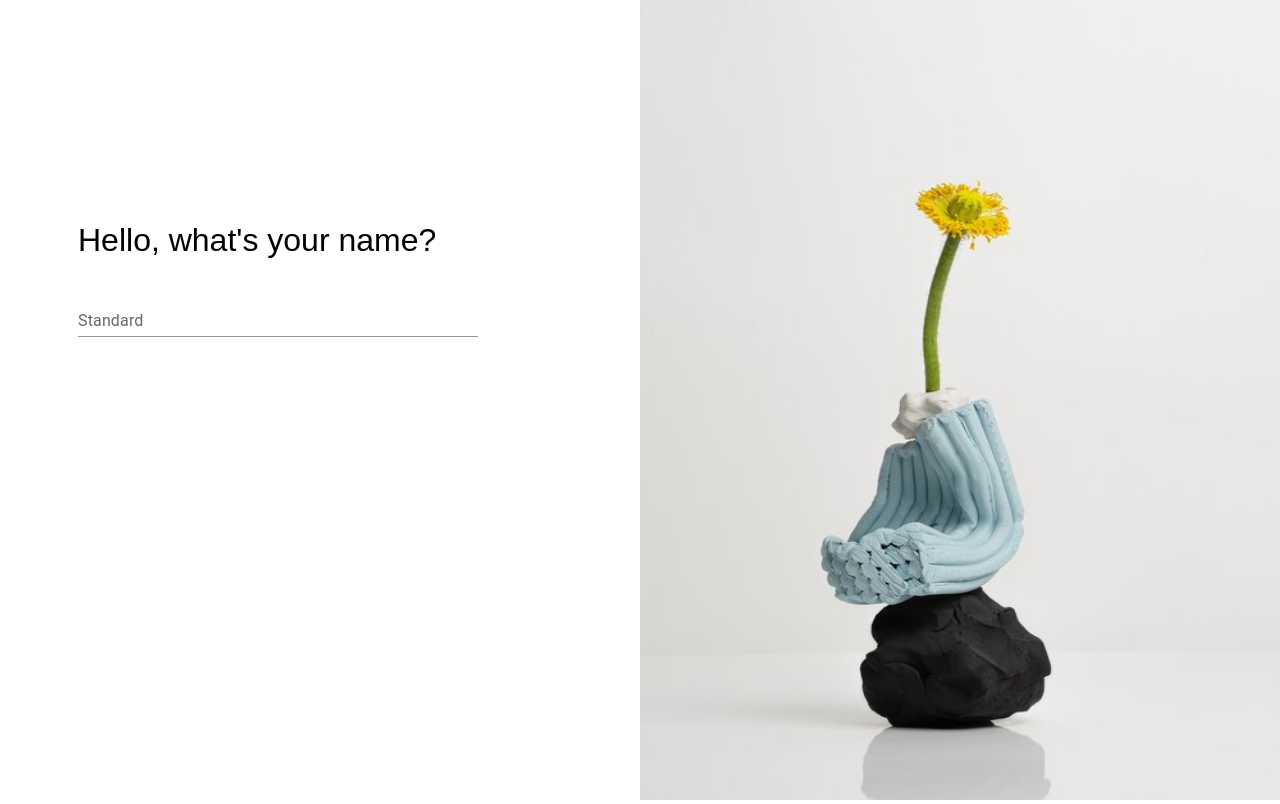
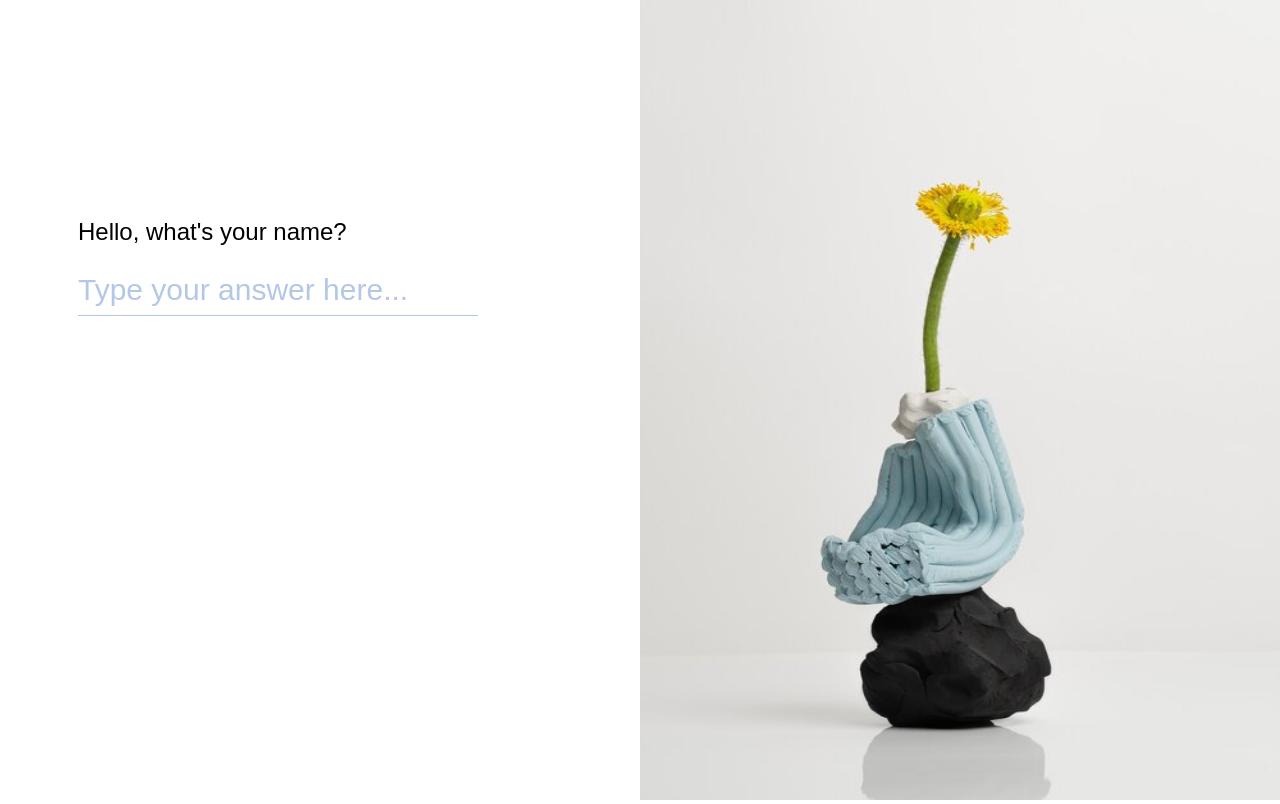
Before and after one commit to RamailoTech/Typeform-demo, a React (Create React App) app: page / in a window 1280 px wide. Built offline with nearby package versions, Linux system fonts and the light colour scheme.

Commit message:
text input

```diff
--- a/package.json
+++ b/package.json
@@ -5,6 +5,7 @@
   "dependencies": {
     "@emotion/react": "^11.10.5",
     "@emotion/styled": "^11.10.5",
+    "@mui/icons-material": "^5.11.0",
     "@mui/material": "^5.11.3",
     "@testing-library/jest-dom": "^5.16.5",
     "@testing-library/react": "^13.4.0",
--- a/src/pages/Firstpage.jsx
+++ b/src/pages/Firstpage.jsx
@@ -1,24 +1,26 @@
-import React from 'react'
-import "../styles/firstpage.css"
-import {Grid,Box,TextField  } from '@mui/material';
-import flower from '../images/flower.jpg'
+import React from "react";
+import "../styles/firstpage.css";
+import { Grid, Box } from "@mui/material";
+import flower from "../images/flower.jpg";
 
 export const Firstpage = () => {
   return (
-    <div className='wrapper'>
+    <div className="wrapper">
       <Grid container spacing={0}>
         <Grid item xs={6} className="wrapper-grid1">
-    <Box className="box-grid" >
+          <Box className="box-grid">
             <p className="grid-question"> Hello, what's your name?</p>
-     <TextField  label="Standard" variant="standard" color="primary" fullWidth  />
-
+            <input
+              type="text"
+              className="answer_input"
+              placeholder="Type your answer here..."
+            />
           </Box>
         </Grid>
         <Grid item xs={6} className="images">
-    <img src={flower} alt="flower"/>
+          <img src={flower} alt="flower" />
         </Grid>
-
       </Grid>
     </div>
-  )
-}
+  );
+};
--- a/src/styles/firstpage.css
+++ b/src/styles/firstpage.css
@@ -1,7 +1,7 @@
-.wrapper-grid1{
+.wrapper-grid1 {
   position: relative;
 }
-.box-grid{
+.box-grid {
   width: 400px;
   height: 400px;
   position: absolute;
@@ -9,14 +9,33 @@
   left: 20%;
   margin: -50px 0 0 -50px;
 }
-.grid-question{
-    font-size: 32px;
-    font-weight:300;
+.grid-question {
+  font-size: 24px;
+  font-weight: 300;
   line-height: 34px;
-    font-family: sans-serif,system-ui, -apple-system, BlinkMacSystemFont,'Open Sans', 'Helvetica Neue', sans-serif;
+  font-family: sans-serif, system-ui, -apple-system, BlinkMacSystemFont,
+    "Open Sans", "Helvetica Neue", sans-serif;
 }
-.wrapper .images img{
-    width:100%;
-    height:100vh;
+.wrapper .images img {
+  width: 100%;
+  height: 100vh;
+}
 
+.answer_input {
+  border: none;
+  outline: none;
+  border-bottom: 1px solid #b3c7e7;
+
+  width: 100%;
+  font-size: 30px;
+  padding: 0 0 8px 0px;
+  color: #0445af;
 }
+
+.answer_input:focus {
+  border-bottom: 3px solid #0445af;
+}
+
+.answer_input::placeholder {
+  color: #b3c7e7;
+}
```
Also changed, not shown: 1 other file (tests, documents, lock files or other folders). Lines whose indentation alone changed are shown as unchanged.
